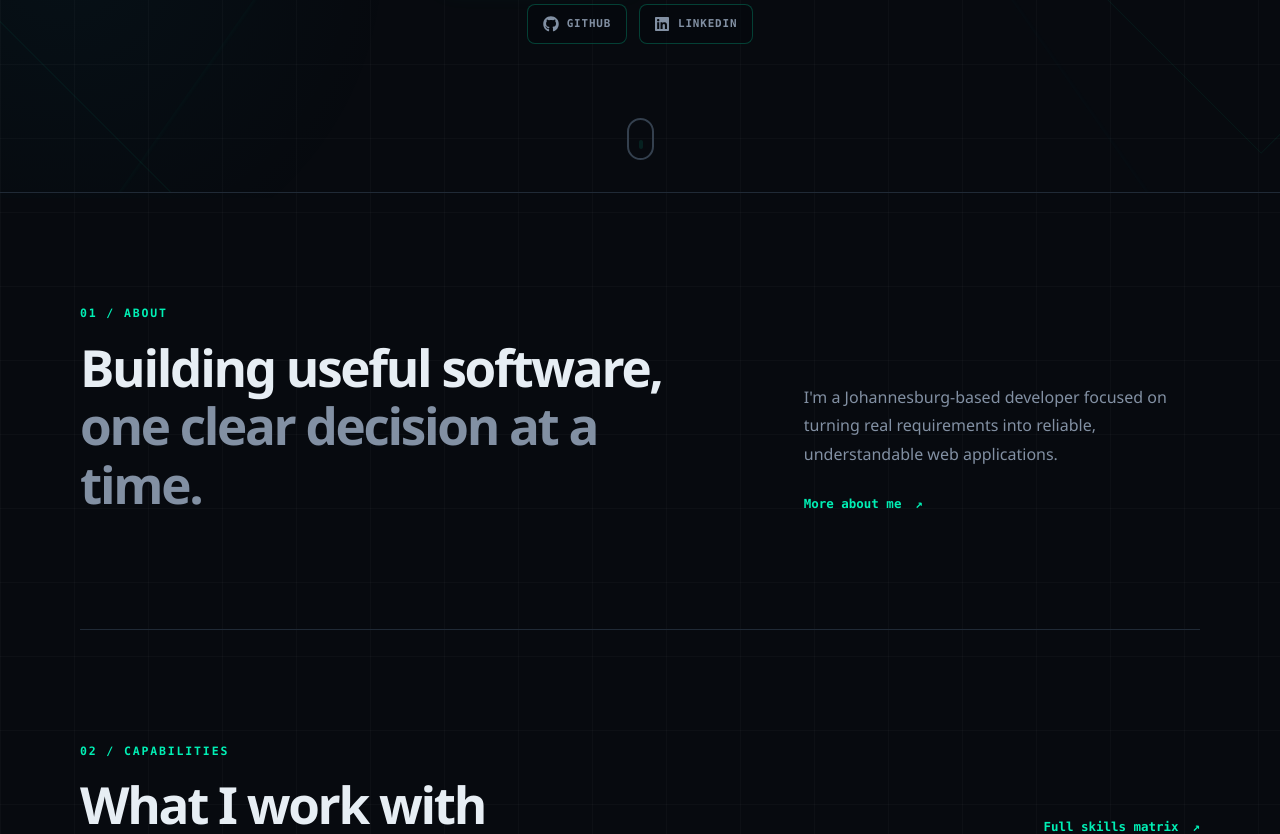
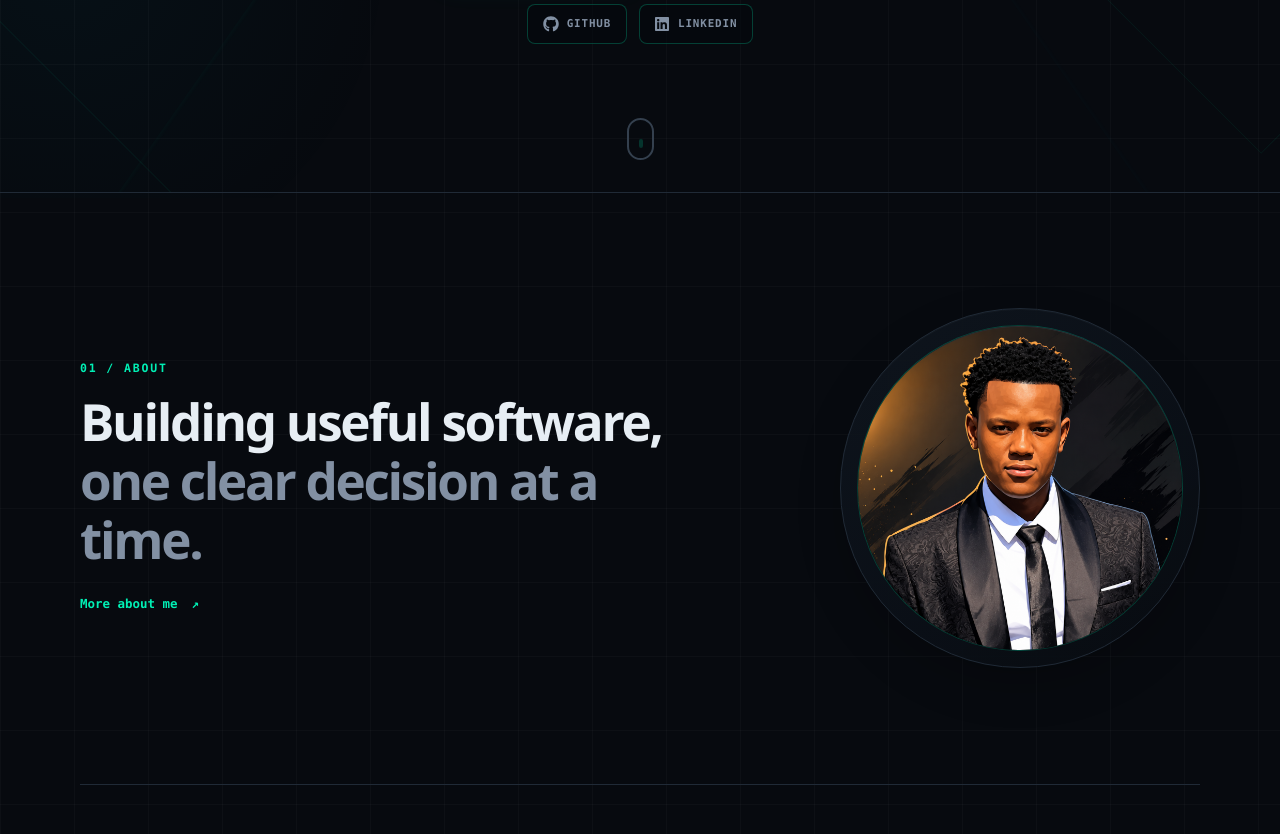
Before and after one commit to KatlehoM22/portfolio-job-seeking, a Next.js app: page / in a window 1280 px wide. Shown: the part 602-1436 px from the top of the page. Built offline with nearby package versions, Linux system fonts and the light colour scheme.

Commit message:
feat: add profile picture to home section; update layout for improved presentation

```diff
--- a/app/globals.css
+++ b/app/globals.css
@@ -239,8 +239,24 @@ a { color: inherit; text-decoration: none; }
 .home-section { width: min(1120px, calc(100% - 2 * var(--space-page-x))); margin: 0 auto; padding: clamp(5rem, 9vw, 8rem) 0; border-bottom: 1px solid var(--border); }
 .home-section h2 { margin-top: 1.1rem; font-size: clamp(2rem, 4vw, 3.3rem); line-height: 1.15; font-weight: 750; letter-spacing: -.045em; }
 .home-section h2 span { color: var(--muted-foreground); }
-.split-intro { display: grid; grid-template-columns: 1.3fr .8fr; align-items: end; gap: 5rem; }
+.split-intro { display: grid; grid-template-columns: 1.3fr .8fr; align-items: center; gap: 5rem; }
+.split-intro > div:first-child { align-self: center; }
 .intro-copy p { color: var(--muted-foreground); line-height: 1.8; }
+.home-profile-card {
+  align-self: center;
+  justify-self: end;
+  width: min(360px, 100%);
+  aspect-ratio: 1;
+  border-radius: 999px;
+}
+.home-profile-card .profile-photo-frame {
+  aspect-ratio: 1;
+  height: 100%;
+  min-height: 0;
+  border-radius: 999px;
+}
+.home-profile-card .profile-photo-frame::before { border-radius: inherit; }
+.home-profile-image { object-fit: cover; }
 .text-link { display: inline-block; margin-top: 1.7rem; color: var(--primary); font: 600 .78rem var(--font-mono); }
 .text-link span { display: inline-block; margin-left: .4rem; transition: transform .2s; }.text-link:hover span { transform: translate(3px,-3px); }
 .section-heading { display: flex; align-items: end; justify-content: space-between; gap: 2rem; margin-bottom: 3rem; }
@@ -400,6 +416,7 @@ a { color: inherit; text-decoration: none; }
   .site-header nav a { font-size: .62rem; }.brand-mark { white-space: nowrap; margin-top: .2rem; }
   .hero-shell { min-height: calc(100svh - 91px); }.hero-title { letter-spacing: -.05em; }
   .split-intro, .capability-grid, .about-profile-grid, .contact-panel { grid-template-columns: 1fr; }.split-intro { gap: 2.5rem; }
+  .home-profile-card { justify-self: center; width: min(280px, 100%); }
   .profile-photo-frame { min-height: 280px; }
   .section-heading { align-items: flex-start; flex-direction: column; }.capability-card, .project-card { min-height: auto; }.capability-card h3, .project-card h3 { margin-top: 2rem; }
   .project-card-grid { grid-template-columns: 1fr; }
--- a/app/page.tsx
+++ b/app/page.tsx
@@ -51,11 +51,19 @@ export default async function Home() {
         <div>
           <p className="section-index">01 / ABOUT</p>
           <h2>Building useful software,<br /><span>one clear decision at a time.</span></h2>
-        </div>
-        <div className="intro-copy">
-          <p>I&apos;m a Johannesburg-based developer focused on turning real requirements into reliable, understandable web applications.</p>
           <Link href={ROUTES.about} className="text-link">More about me <span>↗</span></Link>
         </div>
+        <aside className="home-profile-card tech-panel p-4" aria-label="AI profile picture">
+          <div className="profile-photo-frame">
+            <Image
+              src="/AI_profile.png"
+              alt="AI profile illustration"
+              fill
+              sizes="(max-width: 720px) 280px, 360px"
+              className="home-profile-image"
+            />
+          </div>
+        </aside>
       </section>
 
       <section className="home-section">
```
Also changed, not shown: public/AI_profile.png (added).
